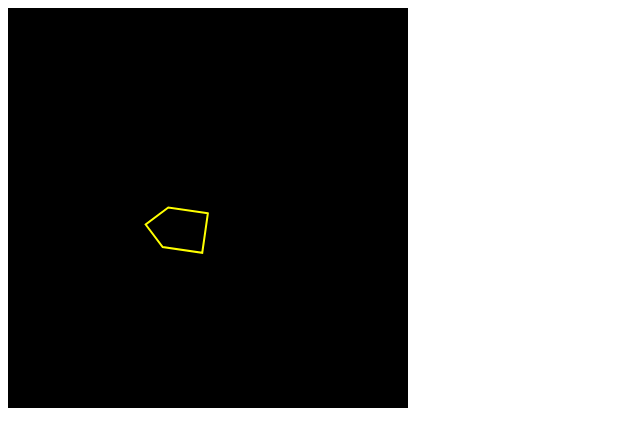
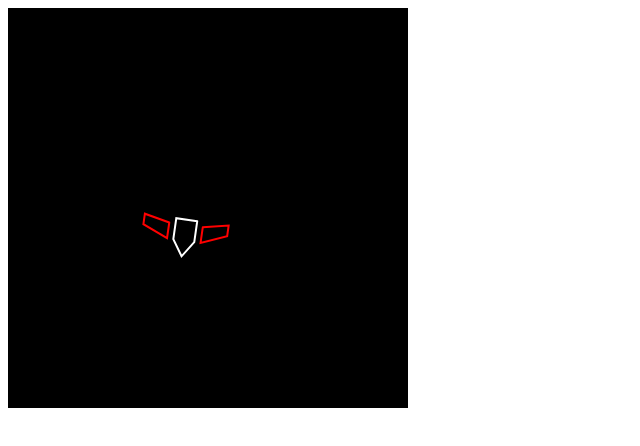
Before and after one commit to SvenFrankson/js13k, a plain HTML site: page 2dlite/index.html in a window 1280 px wide. Shown: the whole page, without its empty margins (0-640 px from the left). Drawn offline with Linux system fonts and the light colour scheme.

Commit message:
Add scaling.

```diff
--- a/2dlite/engine.js
+++ b/2dlite/engine.js
@@ -74,10 +74,11 @@ class V {
     }
 }
 class GameObject {
-    constructor(name = "noname", p = V.N(), r = 0) {
+    constructor(name = "noname", p = V.N(), r = 0, s = 1) {
         this.name = name;
         this.p = p;
         this.r = r;
+        this.s = s;
     }
     pW() {
         let z = this;
@@ -87,7 +88,7 @@ class GameObject {
         }
         let cr = Math.cos(parent.rW());
         let sr = Math.sin(parent.rW());
-        return V.N(cr * z.p.x - sr * z.p.y + parent.pW().x, sr * z.p.x + cr * z.p.y + parent.pW().y);
+        return V.N((cr * z.p.x - sr * z.p.y) * parent.sW() + parent.pW().x, (sr * z.p.x + cr * z.p.y) * parent.sW() + parent.pW().y);
     }
     rW() {
         let z = this;
@@ -96,6 +97,14 @@ class GameObject {
             return this.r;
         }
         return parent.rW() + this.r;
+    }
+    sW() {
+        let z = this;
+        let parent = z.parent;
+        if (!parent) {
+            return this.s;
+        }
+        return parent.sW() * this.s;
     }
     instantiate() {
         let en = Engine.instance;
@@ -138,37 +147,3 @@ class Camera extends GameObject {
         }
     }
 }
-class Mesh extends GameObject {
-    constructor() {
-        super(...arguments);
-        this.points = [];
-    }
-    draw(camera, canvas) {
-        let ctx = canvas.getContext("2d");
-        let pW = this.pW();
-        let rW = this.rW();
-        let cr = Math.cos(rW);
-        let sr = Math.sin(rW);
-        let pCW = camera.pW();
-        let rCW = camera.rW();
-        let cCr = Math.cos(-rCW);
-        let sCr = Math.sin(-rCW);
-        let transformedPoints = [];
-        for (let i = 0; i < this.points.length; i++) {
-            let p = this.points[i];
-            let wP = V.N((cr * p.x - sr * p.y + pW.x), (sr * p.x + cr * p.y + pW.y));
-            let sP = V.N((cCr * wP.x - sCr * wP.y - pCW.x) / camera.w * canvas.width, (sCr * wP.x + cCr * wP.y - pCW.y) / camera.h * canvas.height);
-            transformedPoints.push(sP);
-        }
-        ctx.beginPath();
-        ctx.moveTo(canvas.width * 0.5 + transformedPoints[0].x, canvas.height * 0.5 - transformedPoints[0].y);
-        for (let i = 1; i < transformedPoints.length; i++) {
-            let p = transformedPoints[i];
-            ctx.lineTo(canvas.width * 0.5 + p.x, canvas.height * 0.5 - p.y);
-        }
-        ctx.lineCap = "round";
-        ctx.strokeStyle = "yellow";
-        ctx.lineWidth = 2;
-        ctx.stroke();
-    }
-}
--- /dev/null
+++ b/2dlite/engineLine.js
@@ -0,0 +1,58 @@
+class Line {
+    constructor(color, ...points) {
+        this.color = color;
+        this.points = [];
+        this.color = color;
+        this.points = points;
+    }
+    static Parse(s) {
+        let sS = s.split(":");
+        let c = sS[0];
+        let pts = [];
+        sS = sS[1].split(" ");
+        for (let i = 0; i < sS.length; i++) {
+            let xy = sS[i].split(",");
+            let x = parseInt(xy[0]);
+            let y = parseInt(xy[1]);
+            pts.push(V.N(x, y));
+        }
+        return new Line(c, ...pts);
+    }
+}
+class LineMesh extends GameObject {
+    constructor() {
+        super(...arguments);
+        this.lines = [];
+    }
+    draw(camera, canvas) {
+        let ctx = canvas.getContext("2d");
+        ctx.lineCap = "round";
+        ctx.lineWidth = 2;
+        let pW = this.pW();
+        let rW = this.rW();
+        let sW = this.sW();
+        let cr = Math.cos(rW);
+        let sr = Math.sin(rW);
+        let pCW = camera.pW();
+        let rCW = camera.rW();
+        let cCr = Math.cos(-rCW);
+        let sCr = Math.sin(-rCW);
+        this.lines.forEach(l => {
+            let transformedPoints = [];
+            for (let i = 0; i < l.points.length; i++) {
+                let p = l.points[i];
+                let wP = V.N(((cr * p.x - sr * p.y) * sW + pW.x), ((sr * p.x + cr * p.y) * sW + pW.y));
+                let sP = V.N((cCr * wP.x - sCr * wP.y - pCW.x) / camera.w * canvas.width, (sCr * wP.x + cCr * wP.y - pCW.y) / camera.h * canvas.height);
+                transformedPoints.push(sP);
+            }
+            ctx.beginPath();
+            ctx.moveTo(canvas.width * 0.5 + transformedPoints[0].x, canvas.height * 0.5 - transformedPoints[0].y);
+            for (let i = 1; i < transformedPoints.length; i++) {
+                let p = transformedPoints[i];
+                ctx.lineTo(canvas.width * 0.5 + p.x, canvas.height * 0.5 - p.y);
+            }
+            ctx.strokeStyle = l.color;
+            ctx.stroke();
+        });
+    }
+}
--- a/2dlite/index.html
+++ b/2dlite/index.html
@@ -4,6 +4,7 @@
 <head>
     <meta charset="utf-8">
     <script src="engine.js"></script>
+    <script src="engineLine.js"></script>
     <script src="test.js"></script>
 </head>
 
--- a/2dlite/test.js
+++ b/2dlite/test.js
@@ -1,22 +1,37 @@
-class FatArrow extends Mesh {
+class FatArrow extends LineMesh {
     constructor() {
         super(...arguments);
         this._k = 0;
     }
     start() {
-        this.points = [
-            V.N(-20, -20),
-            V.N(-20, 20),
-            V.N(20, 20),
-            V.N(40, 0),
-            V.N(20, -20),
-            V.N(-20, -20)
+        this.lines = [
+            new Line("yellow", V.N(-20, -20), V.N(-20, 20), V.N(20, 20), V.N(40, 0), V.N(20, -20), V.N(-20, -20))
         ];
     }
     update() {
         this.p.x = 100 * Math.cos(this._k / 100);
         this.p.y = 50 * Math.sin(this._k / 50);
         this.r = this._k / 60;
+        this._k++;
+    }
+}
+class SpaceShip extends LineMesh {
+    constructor() {
+        super(...arguments);
+        this._k = 0;
+    }
+    start() {
+        this.lines = [
+            Line.Parse("white:-10,-10 -10,10 0,25 10,10 10,-10 -10,-10"),
+            Line.Parse("red:16,-5 16,10 40,0 40,-10 16,-5"),
+            Line.Parse("red:-16,-5 -16,10 -40,0 -40,-10 -16,-5")
+        ];
+    }
+    update() {
+        this.p.x = 100 * Math.cos(this._k / 100);
+        this.p.y = 50 * Math.sin(this._k / 50);
+        this.r = this._k / 60;
+        this.s = 1.5 + Math.sin(this._k / 50);
         this._k++;
     }
 }
@@ -30,7 +45,7 @@ window.onload = () => {
     let camera = new Camera();
     camera.setW(400, canvas);
     camera.instantiate();
-    let mesh = new FatArrow();
+    let mesh = new SpaceShip();
     mesh.instantiate();
     en.start();
     setTimeout(() => {
```
